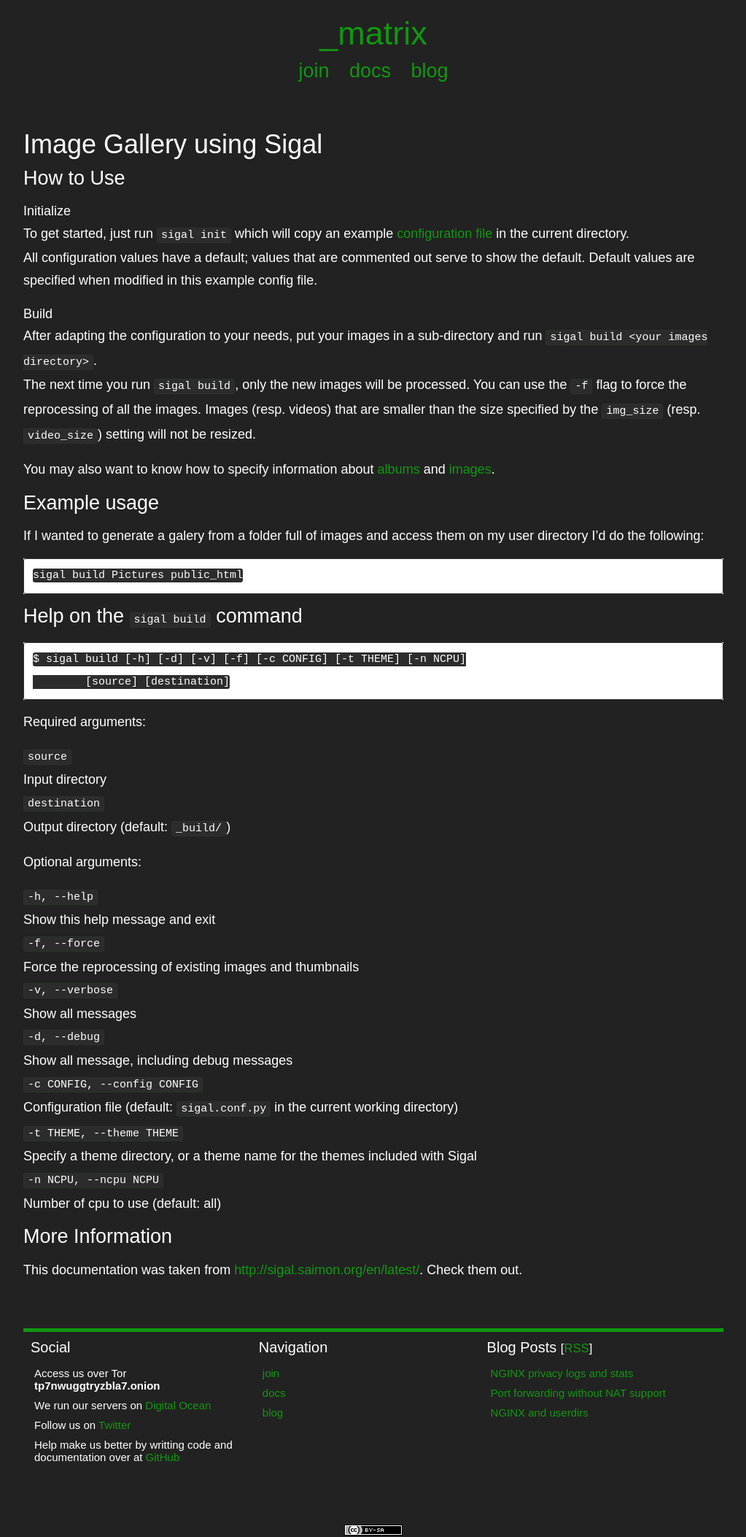
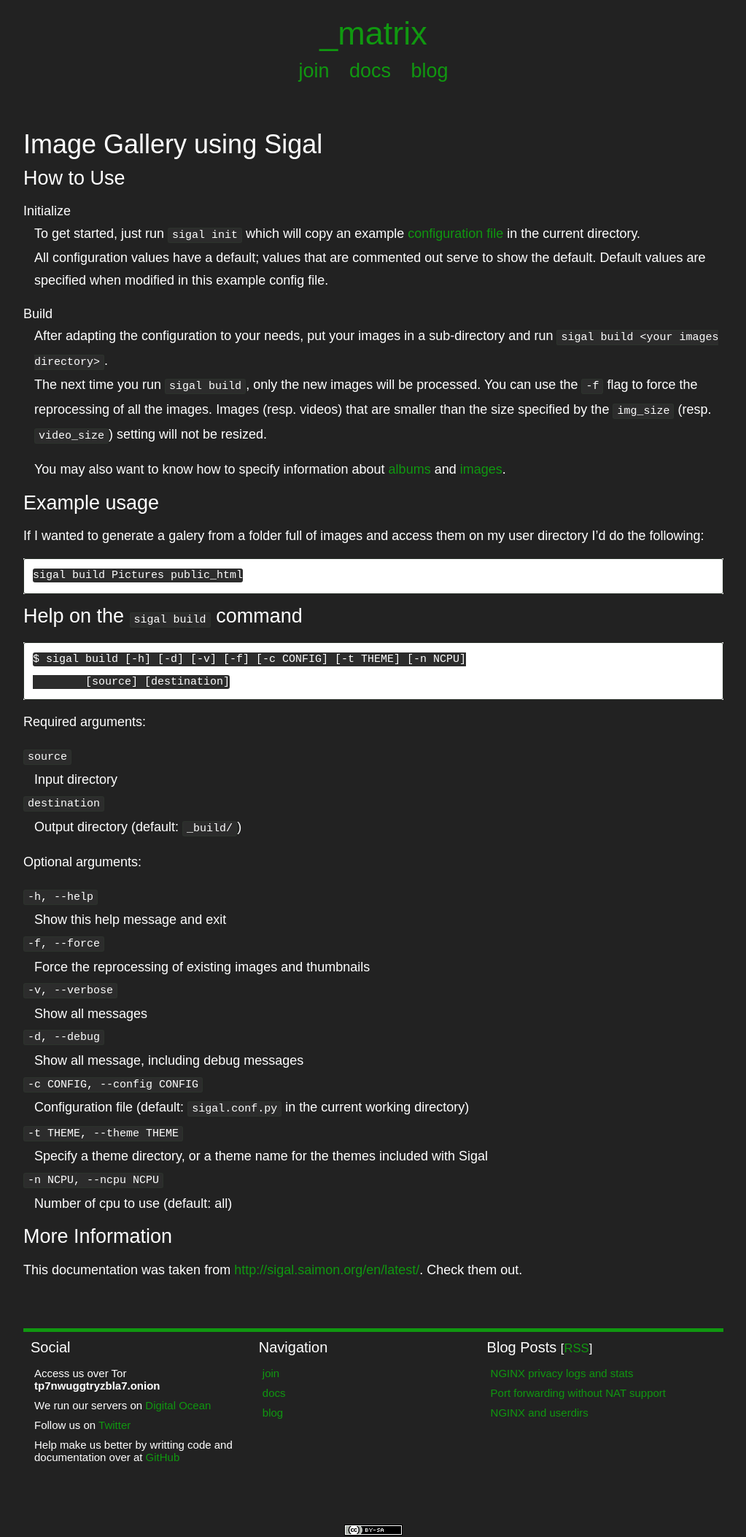
Before and after one commit to matrix-ac/blog, a Jekyll site: the page built from docs/sigal.md, in a window 1280 px wide. Shown: the whole page at 73% size, without its empty margins (128-1151 px from the left). Built offline with Jekyll 4.4.1, drawn with Linux system fonts in a browser that asks for light colours.

Commit message:
Simple fixes

```diff
--- a/_config.yml
+++ b/_config.yml
@@ -18,7 +18,7 @@ nav:
 - page: blog
   permalink: /blog
 
-zion-list: [Chat, Web Publishing, Command Line]
+zion-list: [Chat, Web Publishing, Command Line, VPN]
 
 # Build settings
 markdown: kramdown
--- a/css/main.css
+++ b/css/main.css
@@ -48,6 +48,11 @@ dl, dd, ol, ul, figure {
     margin: 0 auto;
 }
 
+dd {
+    margin-left: 10px;
+    /* border-left: 2px solid purple; */
+    padding-left: 5px;
+}
 
 /**
  * Set `margin-bottom` to maintain vertical rhythm
```
Also changed, not shown: m_activated.md (+1 -1 lines).
